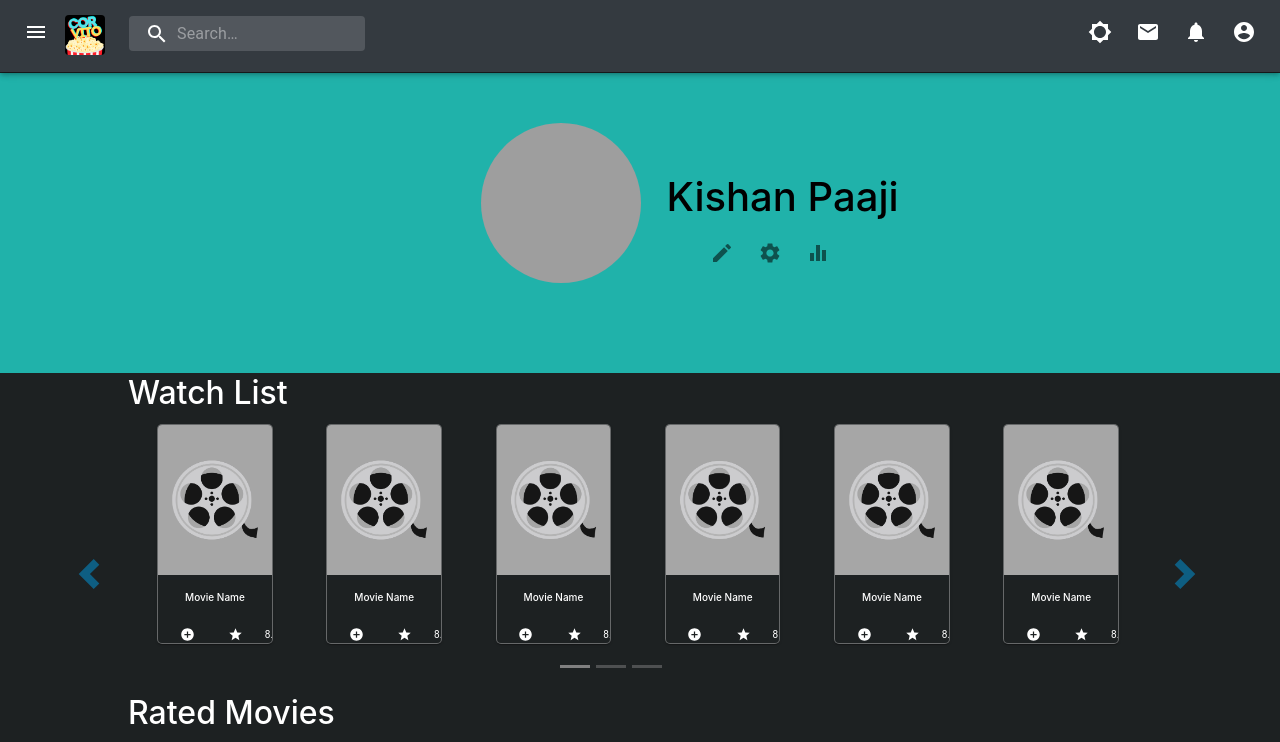
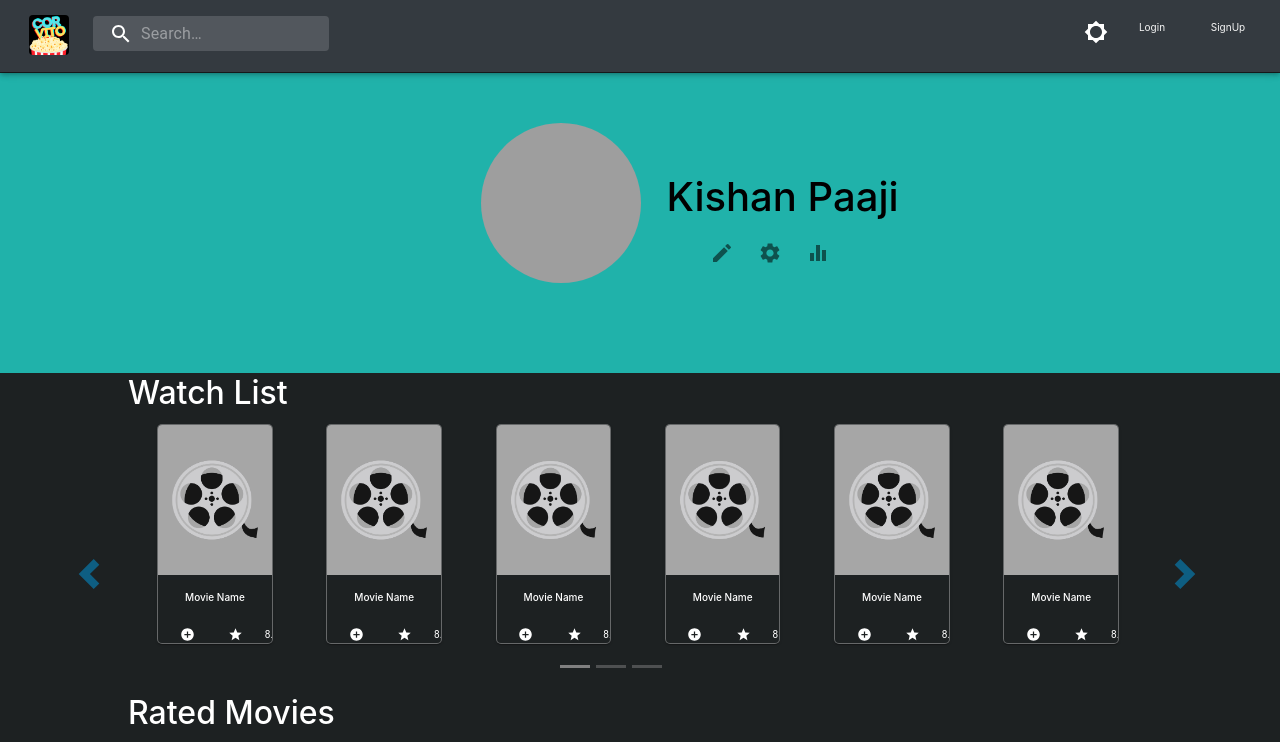
Before and after one commit to Harshpatel249/CorVito, a React (Create React App) app: page /#/profile in a window 1280 px wide. Shown: the top 742 px of the page. Built offline with nearby package versions, Linux system fonts and the light colour scheme; grey boxes are pictures that could not be loaded.

Commit message:
FixedSignUp

```diff
--- a/src/App.js
+++ b/src/App.js
@@ -16,7 +16,7 @@ const [theme,setTheme] = React.useState(darkTheme);
 //Use-State constants
 const [isLogin,setisLogin] = React.useState(false);
 const [isSignUp,setisSignUp] = React.useState(false);
-const [isLoggedIn, setisLoggedin] = React.useState(true);
+const [isLoggedIn, setisLoggedin] = React.useState(false);
 
 
 //Handling functions
--- a/src/components/NavBar.js
+++ b/src/components/NavBar.js
@@ -65,8 +65,8 @@ const useStyles = makeStyles((theme) => ({
   },
   drawerPaper: {
     width: drawerWidth,
-    backgroundColor: "#343a40",
-    color: "#f5f5f5",
+    backgroundColor: "#20B2AA",
+    color: "#000000",
   },
   drawerHeader: {
     display: 'flex',
@@ -190,7 +190,7 @@ const useStyles = makeStyles((theme) => ({
   },
   menuPaper: {
     width: "120px",
-    backgroundColor: "#343a40",
+    backgroundColor: "#20B2AA",
   },
 }));
 
@@ -253,9 +253,9 @@ export default function NavBar(props) {
         }}
     >
       <NavLink to="/profile" tag={Link} style={{textDecoration: 'none'}}>
-      <MenuItem onClick={handleMenuClose} className={classes.rightIcons} style={{backgroundColor: props.Theme.navbar, color: props.Theme.navbarfont, marginBottom: "5px"}}>My Profile</MenuItem>
+      <MenuItem onClick={handleMenuClose} className={classes.rightIcons} style={{backgroundColor: props.Theme.ourcyan, color: props.Theme.navbarfont, marginBottom: "5px"}}>My Profile</MenuItem>
       </NavLink>
-      <MenuItem onClick={handleMenuClose} className={classes.rightIcons} style={{backgroundColor: props.Theme.navbar, color: props.Theme.navbarfont}}>Sign Out</MenuItem>
+      <MenuItem onClick={handleMenuClose} className={classes.rightIcons} style={{backgroundColor: props.Theme.ourcyan, color: props.Theme.navbarfont}}>Sign Out</MenuItem>
 
     </Menu>
   );
@@ -387,7 +387,7 @@ export default function NavBar(props) {
         }}
       >
         <div className={classes.drawerHeader} >
-          <IconButton className={classes.rightIcons} onClick={handleDrawerClose} style={{color: props.Theme.navbarfont}}>
+          <IconButton className={classes.rightIcons} onClick={handleDrawerClose} style={{color: "#000000"}}>
             {theme.direction === 'ltr' ? <ChevronLeftIcon /> : <ChevronRightIcon />}
           </IconButton>
         </div>
@@ -395,8 +395,7 @@ export default function NavBar(props) {
         <List>
           {['Top Rated', 'Most Popular','Critically Acclaimed','Recommendations for me','My Watch List', 'My Ratings', ].map((text, index) => (
             <ListItem button key={text} className={classes.rightIcons}>
-
-              <ListItemText primary={text} />
+              <ListItemText primary={text}/>
             </ListItem>
           ))}
         </List>
--- a/src/pages/Profile.js
+++ b/src/pages/Profile.js
@@ -15,7 +15,7 @@ export default function Profile(props){
                 display:"flex",
                 justifyContent:"space-around",
                 margin:"1px 0px",
-                backgroundColor:"#20B2AA",
+                backgroundColor: props.Theme.ourcyan,
                 height:"300px",
                 justifyContent:"center",
             }}>
--- a/src/pages/SignUp.js
+++ b/src/pages/SignUp.js
@@ -52,11 +52,13 @@ export default function SignUp(props) {
 
   function handlePasschange(event){
     setPassword(event.target.value);
+
   }
 
   function handleConfirmchange(event){
     setconfPassword(event.target.value);
-    if(Password == confPassword){
+
+    if(Password === event.target.value){
       setisSame(true);
     }else{
       setisSame(false);
--- a/src/theme.js
+++ b/src/theme.js
@@ -3,6 +3,7 @@
     text: "#000000",
     navbar: "#343a40",
     navbarfont: "#f5f5f5",
+    ourcyan: "#20B2AA",
     bool: "true",
   };
 
@@ -12,5 +13,6 @@
     text: "#FFFFFF",
     navbar: "#343a40",
     navbarfont: "#f5f5f5",
+    ourcyan: "#20B2AA",
     bool: "false",
   };
```
